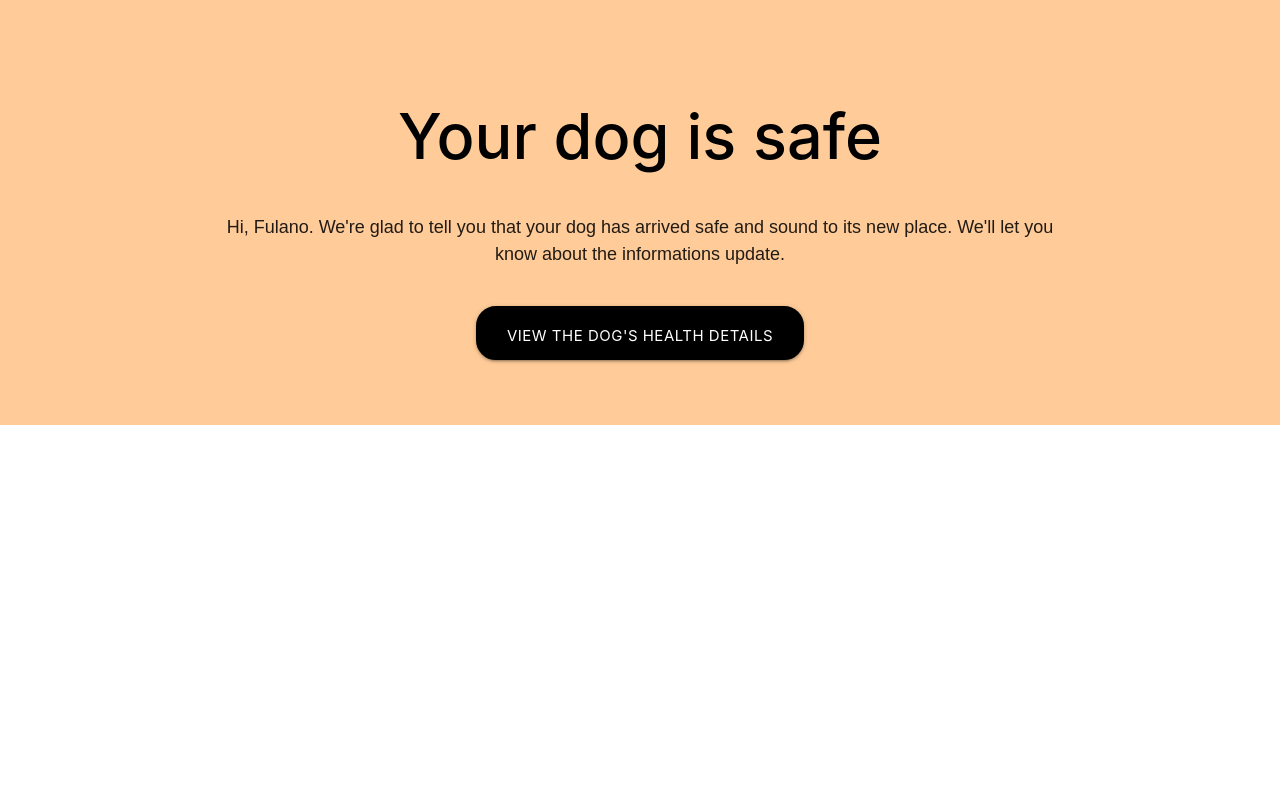
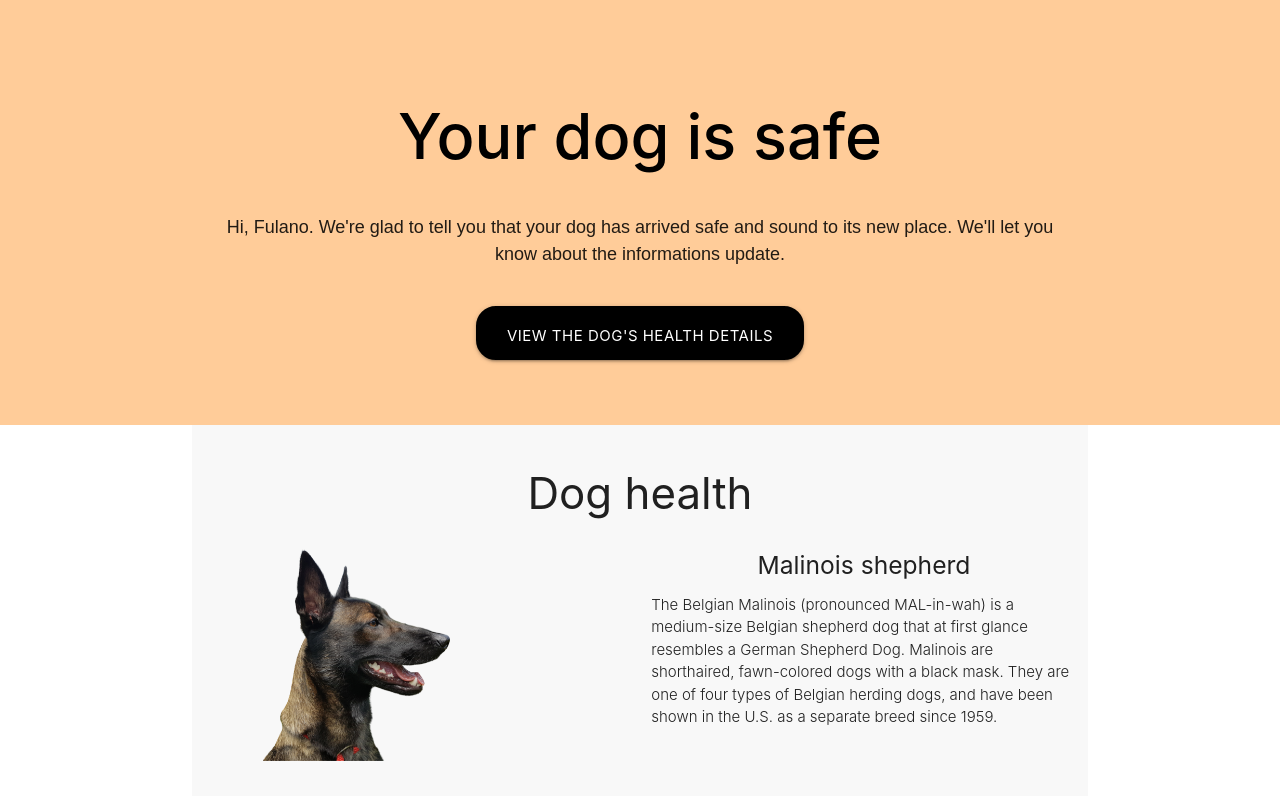
Before and after one commit to AngeloDias/ThankPage, a React (Create React App) app: page / in a window 1280 px wide. Built offline with nearby package versions, Linux system fonts and the light colour scheme.

Commit message:
feat: adding img and malinois section

```diff
--- a/src/components/OrderConfirmationComponent.js
+++ b/src/components/OrderConfirmationComponent.js
@@ -1,22 +1,48 @@
 import React from 'react';
+import malinois from '../images/malinois.png';
 
 export default function OrderConfirmationComponent() {
     return(
-        <div class="section no-pad-bot order-message">
-            <div class="container">
-            <br></br><br></br>
+        <div>
+            <div className="section no-pad-bot order-message">
+                <div className="container">
+                <br></br><br></br>
 
-            <h1 class="header center black-text"><strong>Your dog is safe</strong></h1>
-            <div class="row center">
-                <p class="header col s12 light paragraph-font">Hi, Fulano. We're glad to tell you that your dog has arrived safe and sound to its new place.
-                    We'll let you know about the informations update.</p>
+                <h1 className="header center black-text"><strong>Your dog is safe</strong></h1>
+                <div className="row center">
+                    <p className="header col s12 light paragraph-font">Hi, Fulano. We're glad to tell you that your dog has arrived safe and sound to its new place.
+                        We'll let you know about the informations update.</p>
+                </div>
+                <div className="row center">
+                    <a href="" className="btn-large waves-effect waves-light black round-button">View the dog's health details</a>
+                </div>
+                <br></br><br></br>
+
+                </div>
             </div>
-            <div class="row center">
-                <a href="" class="btn-large waves-effect waves-light black round-button">View the dog's health details</a>
+
+            <div className="container order-items">
+                <div className="section">
+                    <div className="row">
+                        <h3 className="center">Dog health</h3>
+
+                        <div className="col s12 m6 l6">
+                            <div className="icon-block">
+                                <img src={malinois} alt="dog" width="300" className="materialboxed" />
+                            </div>
+                        </div>
+
+                        <div className="col s12 m6 l6">
+                            <div className="icon-block">
+                                <h5 className="center">Malinois shepherd</h5>
+
+                                <p className="light">The Belgian Malinois (pronounced MAL-in-wah) is a medium-size Belgian shepherd dog that at first glance resembles a German Shepherd Dog. Malinois are shorthaired, fawn-colored dogs with a black mask. They are one of four types of Belgian herding dogs, and have been shown in the U.S. as a separate breed since 1959.</p>
+                            </div>
+                        </div>
+                    </div>
+                </div>
             </div>
-            <br></br><br></br>
 
-            </div>
         </div>
     )
 }
```
Also changed, not shown: src/images/malinois.png (added).
